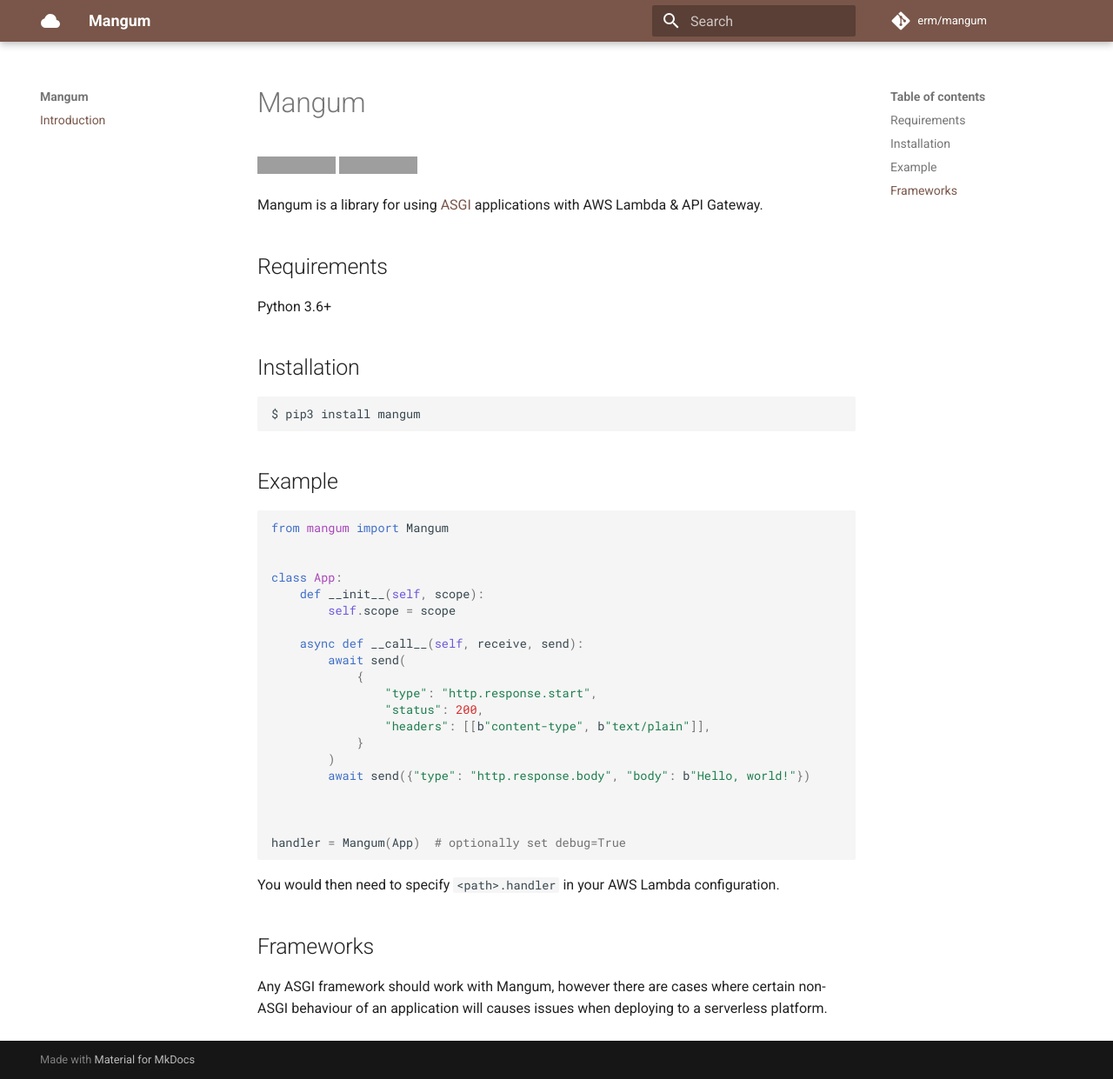
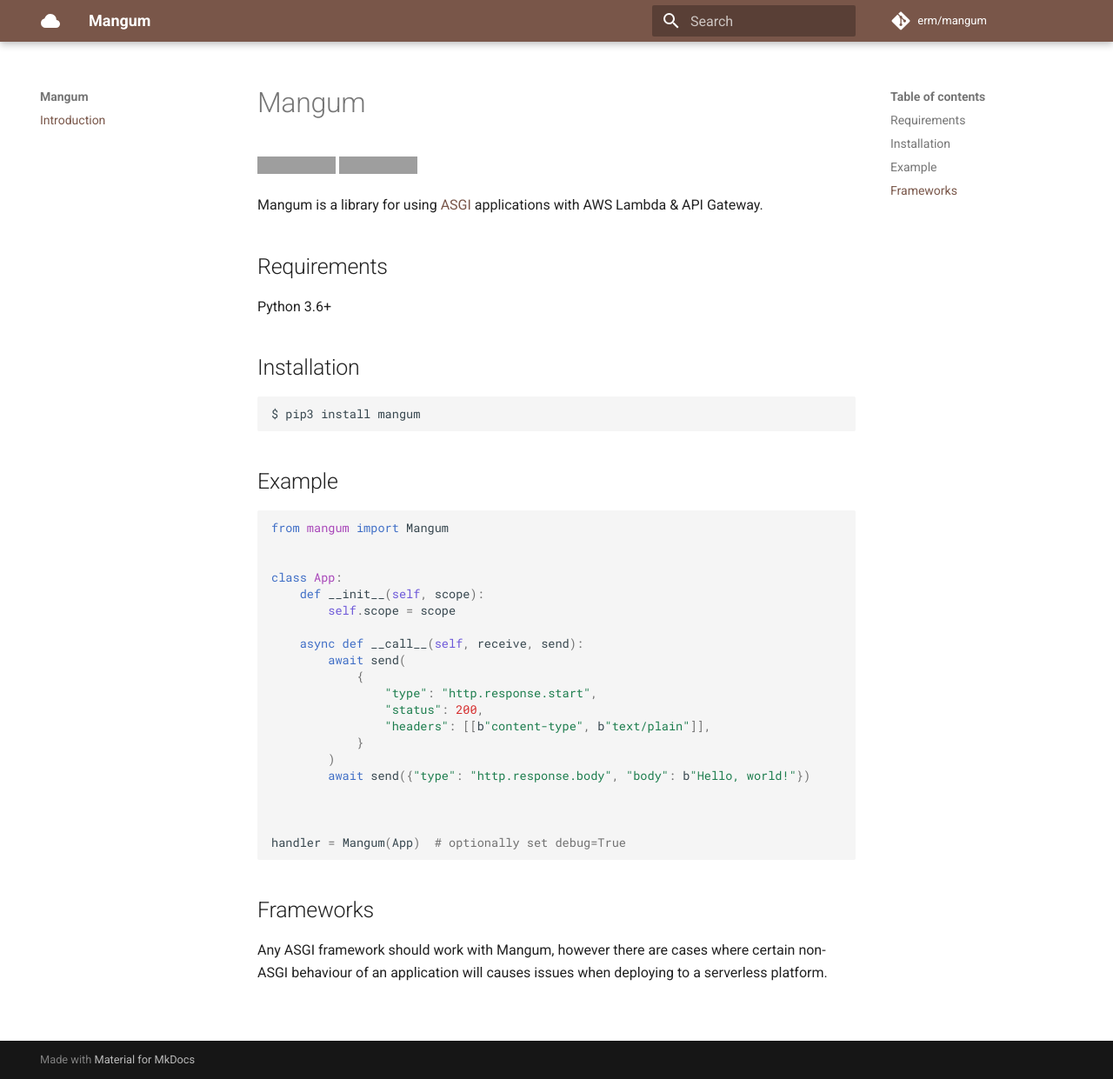
Before and after one commit to Kludex/mangum, an MkDocs documentation site: the page built from docs/index.md, in a window 1280 px wide and 1241 px high. Shown: the whole window at 87% size. Built offline with MkDocs 1.6.1 and Material for MkDocs 9.7.7, drawn with Linux system fonts in a browser that asks for light colours; comment, search, counter and statistics services are not loaded; grey boxes are pictures that could not be loaded.

````diff
--- a/docs/index.md
+++ b/docs/index.md
@@ -45,7 +45,6 @@ class App:
 handler = Mangum(App)  # optionally set debug=True
 ```
 
-You would then need to specify `<path>.handler` in your AWS Lambda configuration.
 
 ## Frameworks
 
````
Also changed, not shown: README.md (+0 -1 lines).
